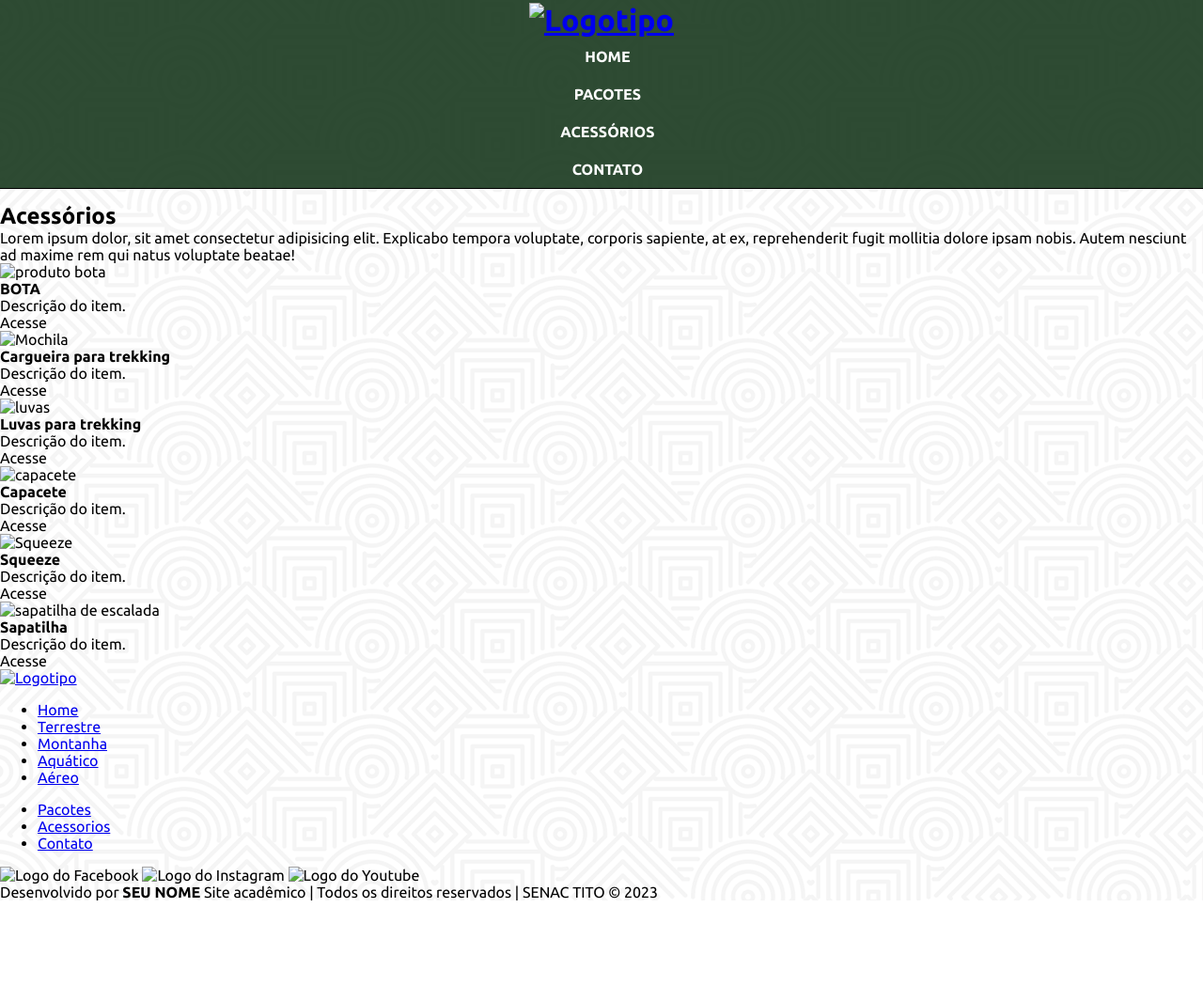
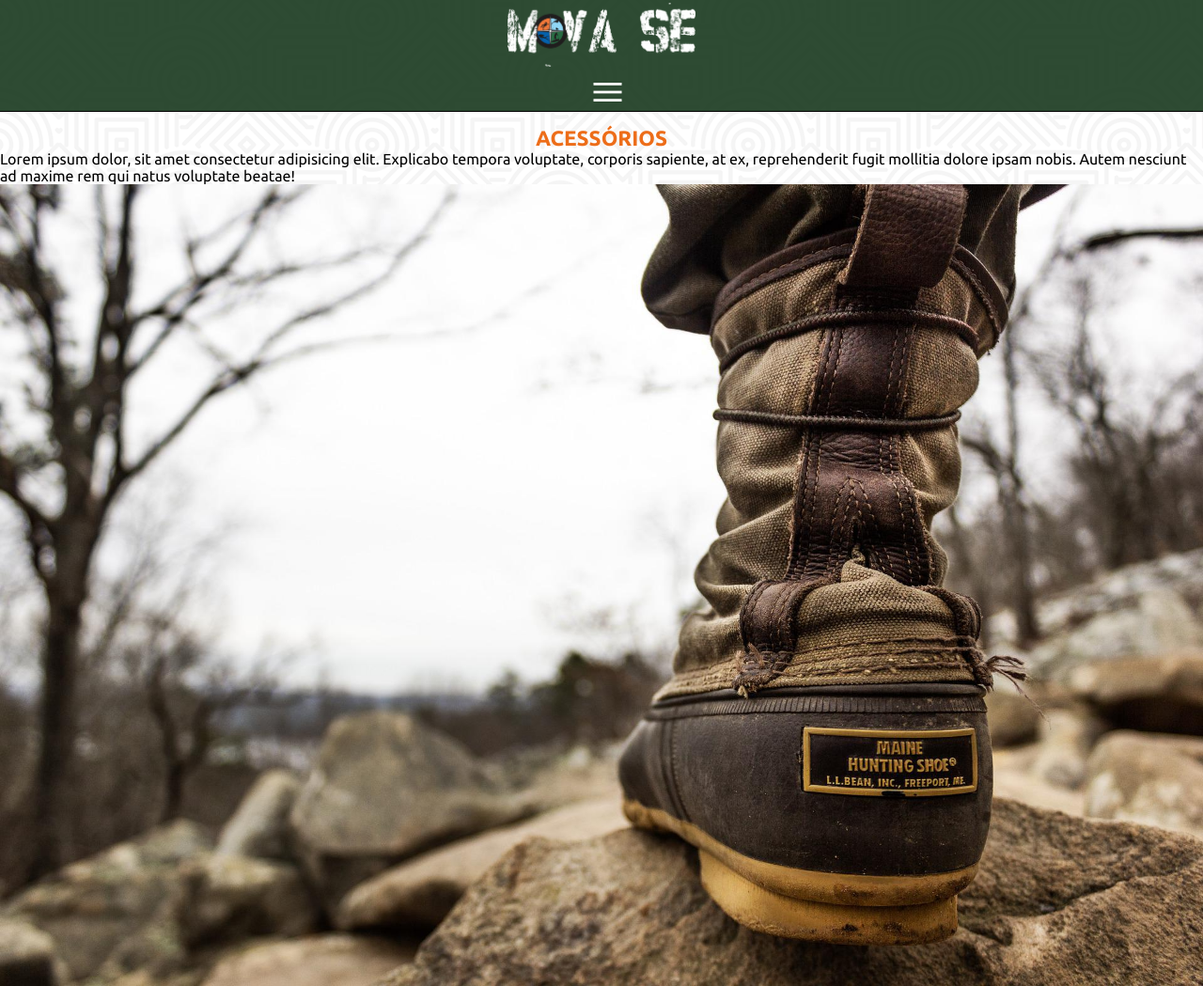
Before and after one commit to YagoABSC/movaSe-nac-, a plain HTML site: page acessorios.html in a window 1280 px wide. Shown: the part 22-1071 px from the top of the page at 94% size. Before the commit the page ends 980 px from the top, so only its background shows below. Drawn offline with nearby package versions, Linux system fonts and the light colour scheme; files that its build step writes are made by us from their sources; files whose address does not match are found by name.

Commit message:
atualizando projeto

```diff
--- a/acessorios.html
+++ b/acessorios.html
@@ -11,11 +11,12 @@
     com esportes radicais.">
 
     <!--Buscando o css externo-->
-    <link rel="stylesheet" href="css/estilo.css">
+    <link rel="stylesheet" href="assets/css/estilo.css">
 
     <link rel="preconnect" href="https://fonts.googleapis.com">
 <link rel="preconnect" href="https://fonts.gstatic.com" crossorigin>
 <link href="https://fonts.googleapis.com/css2?family=Ubuntu:wght@300&display=swap" rel="stylesheet">
+<link rel="stylesheet" href="https://fonts.googleapis.com/css2?family=Material+Symbols+Outlined:opsz,wght,FILL,GRAD@20..48,100..700,0..1,-50..200" />
 
 </head>
 
@@ -23,9 +24,12 @@
     <header class="topo">
         <div>
             <h1>
-                <a href="index.html"><img src="imagem/logo.png" alt="Logotipo"></a>
+                <a href="index.html"><img src="assets/midia/img/logo.png" alt="Logotipo"></a>
             </h1>
-            <nav>
+            <span class="material-symbols-outlined" id="iconMenu" onclick="clickMenu()">
+                menu
+                </span>
+            <nav id="itens">
                 <a href="index.html" tabindex="1">Home</a>
                 <!--tabindex é utilizado para a acessibilidade-->
                 <a href="pacotes.html" tabindex="2">Pacotes</a>
@@ -47,7 +51,7 @@
                 <div class="acessorios">
                     <div class="produtos">
                         <div class="img-produto">
-                            <img src="imagem/bota.jpg" alt="produto bota">
+                            <img src="assets/midia/img/bota.jpg" alt="produto bota">
                         </div>
                         <h4>BOTA</h4>
                         <p>Descrição do item.</p>
@@ -56,7 +60,7 @@
                     </div>
                     <div class="produtos">
                         <div class="img-produto">
-                            <img src="imagem/mochila.jpg" alt="Mochila">
+                            <img src="assets/midia/img/mochila.jpg" alt="Mochila">
                         </div>
                         <h4>Cargueira para trekking</h4>
                         <p>Descrição do item.</p>
@@ -65,7 +69,7 @@
                     </div>
                     <div class="produtos">
                         <div class="img-produto">
-                            <img src="imagem/luvas.jpg" alt="luvas">
+                            <img src="assets/midia/img/luvas.jpg" alt="luvas">
                         </div>
                         <h4>Luvas para trekking</h4>
                         <p>Descrição do item.</p>
@@ -75,7 +79,7 @@
                 <div class="acessorios">
                     <div class="produtos">
                         <div class="img-produto">
-                            <img src="imagem/capacete.jpg" alt="capacete">
+                            <img src="assets/midia/img/capacete.jpg" alt="capacete">
                         </div>
                         <h4>Capacete</h4>
                         <p>Descrição do item.</p>
@@ -84,7 +88,7 @@
                     </div>
                     <div class="produtos">
                         <div class="img-produto">
-                            <img src="imagem/squeeze.jpg" alt="Squeeze">
+                            <img src="assets/midia/img/squeeze.jpg" alt="Squeeze">
                         </div>
                         <h4>Squeeze</h4>
                         <p>Descrição do item.</p>
@@ -93,7 +97,7 @@
                     </div>
                     <div class="produtos">
                         <div class="img-produto">
-                            <img src="imagem/sapatilha-escalada.jpg" alt="sapatilha de escalada">
+                            <img src="assets/midia/img/sapatilha-escalada.jpg" alt="sapatilha de escalada">
                         </div>
                         <h4>Sapatilha</h4>
                         <p>Descrição do item.</p>
@@ -121,7 +125,7 @@
     <footer class="rodape">
         <div class="rodape-conteudo">
             <div id="logo-rodape">
-                <a href="index.html"><img src="imagem/logo.png" alt="Logotipo"></a>
+                <a href="index.html"><img src="assets/midia/img/logo.png" alt="Logotipo"></a>
             </div>
             <div class="menu-rodape">
                 <ul>
@@ -141,9 +145,9 @@
             </div>
             <div class="redes">
                 <aside>
-                    <img src="imagem/facebook.png" alt="Logo do Facebook">
-                    <img src="imagem/insta.png" alt="Logo do Instagram">
-                    <img src="imagem/youtube.png" alt="Logo do Youtube">
+                    <img src="assets/midia/img/facebook.png" alt="Logo do Facebook">
+                    <img src="assets/midia/img/insta.png" alt="Logo do Instagram">
+                    <img src="assets/midia/img/youtube.png" alt="Logo do Youtube">
                 </aside>
             </div>
         </div>
@@ -156,6 +160,8 @@
 
     </footer>
 
+    <script src="assets/js/interacoes.js"></script>
+
 </body>
 
 </html>
--- a/assets/css/estilo.css
+++ b/assets/css/estilo.css
@@ -42,7 +42,7 @@ h1 img{
 
 nav{
     min-height: 40px;
-    display: block;
+    display: none;
     text-transform: uppercase;
     font-weight: bold;
     overflow: hidden;
@@ -50,7 +50,7 @@ nav{
     padding-left: 1%;
 }
 
-nav a:link, nav a:visited{
+nav a:link, nav a:visited, #iconMenu:link, #iconMenu:visited{
     text-decoration: none;
     color: white;
     transition: background-color 1s;
@@ -60,9 +60,116 @@ nav a:link, nav a:visited{
     align-items: center;
 }
 
-nav a:hover, nav a:focus{
+nav a:hover, nav a:focus, #iconMenu:hover, #iconMenu:focus{
     background-color: #A98E12;
     color: #000;
     transition: background-color 1s;
     border-radius: 5px;
 }
+
+#iconMenu{
+    color:white;
+    cursor: pointer;
+    min-height: 40px;
+    display: block;
+    overflow: hidden;
+    line-height: 40px;
+    padding-left: 1%;
+    font-size: 40px;
+}
+
+/* Rodapé / Footer */
+
+.rodape{
+    border-top: 5px solid #00632E;
+    background-color: #000;
+    color: white;
+    text-align: center;
+    width: 100%;
+}
+
+.rodape li,p{
+    font-size: 16px;
+}
+
+.rodape img{
+    margin: 0 5px;
+}
+
+.rodape-conteudo{
+    padding: 15px;
+    color: white;
+}
+
+.rodape-conteudo ul{
+    list-style-type: none;
+    margin: 0 auto;
+    padding: 10px 0;
+}
+
+#logo-rodape{
+    min-width: 146px;
+    width: 150px;
+    margin: 0 auto;
+}
+
+.menu-rodape a{
+    text-decoration: none;
+    color: #7F7F80;
+}
+
+.menu-rodape a:hover{
+    color: white;
+}
+
+.redes img{
+    min-width: 35px;
+    width: 50px;
+}
+
+.redes ul{
+    display: flex;
+    text-align: center;
+}
+
+.redes li{
+    width: 15%;
+    padding: 3%;
+}
+
+.assinatura{
+    color: white;
+    background-color: #7F7F80;
+    text-align: center;
+    height: auto;
+    padding: 1%;
+}
+
+.assinatura p{
+    margin: 1% 0;
+}
+
+/* Regras para conteúdo */
+
+#conteudo{
+    max-width: 95%;
+    margin: auto;
+}
+
+#conteudo article{
+    background-color: white;
+    margin: 15px 0  ;
+    padding: 1%;
+    box-sizing: grey 1px 1px 5px;
+}
+
+#conteudo h2, #conteudo h3, #conteudo p{
+    padding: 1%;
+}
+
+.titulo{
+    font-size: 1.4em;
+    color: #ED6D19;
+    text-align: center;
+    text-transform: uppercase;
+}
--- /dev/null
+++ b/assets/js/interacoes.js
@@ -0,0 +1,10 @@
+// Menu Hamburguer
+
+function clickMenu(){
+
+    if (itens.style.display == 'none'){
+        itens.style.display = 'block'
+    } else{
+        itens.style.display = 'none'
+    }
+}
```
Also changed, not shown: contato.html (+15 -9 lines), index.html (+8 -3 lines), pacotes.html (+16 -10 lines).
